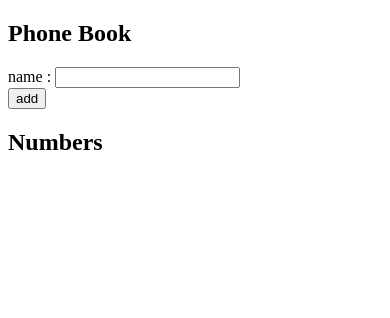
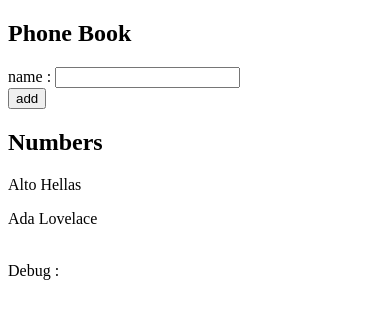
Before and after one commit to ThiwankaS/Full-Stack-Open-Web, a React (Vite) app in the folder Part2/phonebook/: page / in a window 390 px wide. Shown: the top 318 px of the page. Built offline with nearby package versions, Linux system fonts and the light colour scheme.

Commit message:
2.1 Excercise phonebook step1

```diff
--- a/Part2/phonebook/src/App.jsx
+++ b/Part2/phonebook/src/App.jsx
@@ -2,19 +2,38 @@ import { useState } from 'react'
 
 const App = () => {
 
-  const [ person,setPerson ] = useState([{name : 'Alto Hellas'}]);
-  const [ newName,setNewName ] = useState('');
+  const [ person,setPerson ] = useState([
+    {name : 'Alto Hellas'},
+    {name : 'Ada Lovelace'}
+  ]);
+
+  const [ newName,setNewName ] = useState(' ');
+
+  const handelchange = (event) => {
+    setNewName(event.target.value);
+  }
+
+  const addPerson = (event) => {
+    event.preventDefault();
+    const newPerson = {
+      name : newName
+    }
+    setPerson(person.concat(newPerson));
+    setNewName(' ');
+  }
 
 
   return (
     <div>
       <h2>Phone Book</h2>
-
-      <form>
-        <div> name : <input/> </div>
+      <form onSubmit={addPerson}>
+        <div> name : <input value={newName} onChange={handelchange}/> </div>
         <div><button type="submit">add</button></div>
       </form>
       <h2>Numbers</h2>
+      {person.map((person)=><p key={person.name}>{person.name}</p>)}
+      <br/>
+      <div>Debug : {newName}</div>
     </div>
   )
 }
```
